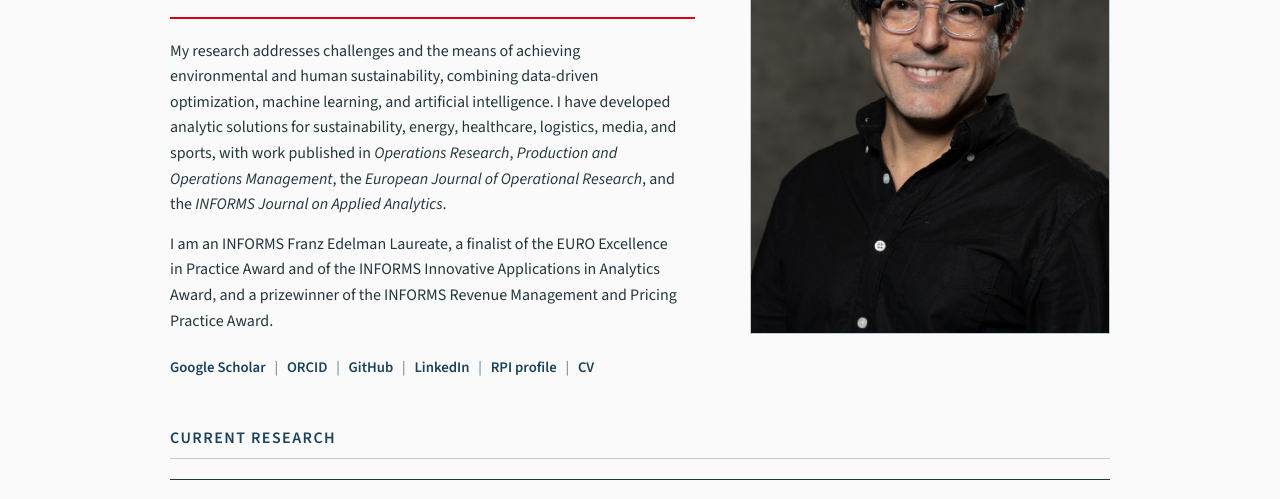
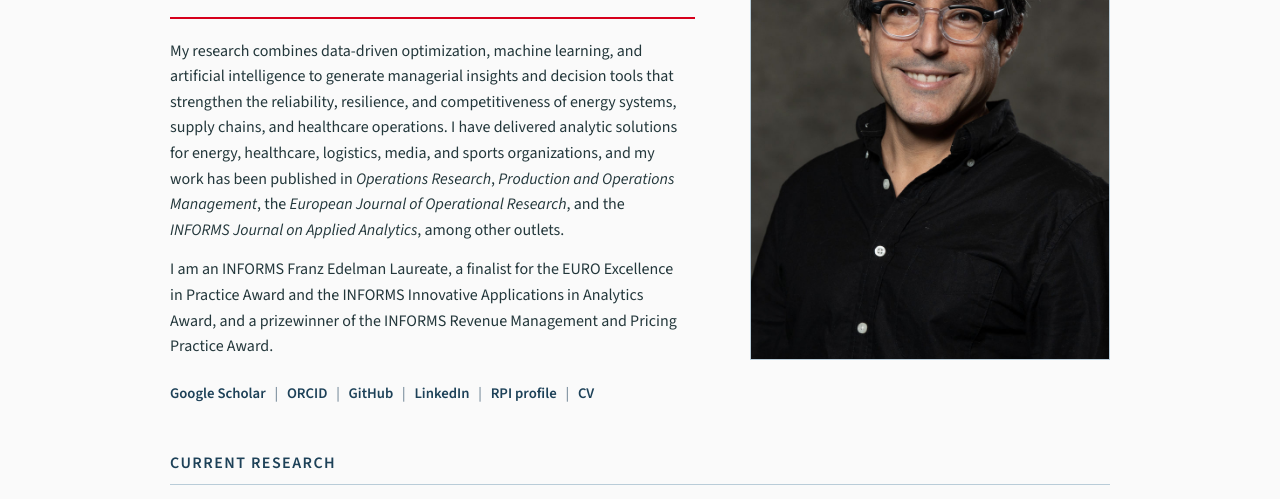
Before and after one commit to ssouyris/ssouyris.github.io, a plain HTML site: page index.html in a window 1280 px wide. Shown: the part 217-716 px from the top of the page. Drawn offline with Linux system fonts and the light colour scheme.

Commit message:
Publish 2026-10-31 18:47 UTC (src b407838)

```diff
--- a/index.html
+++ b/index.html
@@ -179,19 +179,10 @@ ul.task-list li input[type="checkbox"] {
       <a href="https://lally.rpi.edu/" target="_blank" rel="noopener">Lally School of Management</a>,
       <a href="https://www.rpi.edu/" target="_blank" rel="noopener">Rensselaer Polytechnic Institute (RPI)</a></p>
       <div class="rule"></div>
-      <p class="bio">My research addresses challenges and the means of
-      achieving environmental and human sustainability, combining
-      data-driven optimization, machine learning, and artificial
-      intelligence. I have developed analytic solutions for
-      sustainability, energy, healthcare, logistics, media, and sports,
-      with work published in <em>Operations Research</em>,
-      <em>Production and Operations Management</em>, the <em>European
-      Journal of Operational Research</em>, and the <em>INFORMS Journal
-      on Applied Analytics</em>.</p>
-      <p class="bio">I am an INFORMS Franz Edelman Laureate, a finalist
-      of the EURO Excellence in Practice Award and of the INFORMS
-      Innovative Applications in Analytics Award, and a prizewinner of
-      the INFORMS Revenue Management and Pricing Practice Award.</p>
+      <p class="bio">
+      My research combines data-driven optimization, machine learning, and artificial intelligence to generate managerial insights and decision tools that strengthen the reliability, resilience, and competitiveness of energy systems, supply chains, and healthcare operations. I have delivered analytic solutions for energy, healthcare, logistics, media, and sports organizations, and my work has been published in <em>Operations Research</em>, <em>Production and Operations Management</em>, the <em>European Journal of Operational Research</em>, and the <em>INFORMS Journal on Applied Analytics</em>, among other outlets.</p>
+
+      <p class="bio">I am an INFORMS Franz Edelman Laureate, a finalist for the EURO Excellence in Practice Award and the INFORMS Innovative Applications in Analytics Award, and a prizewinner of the INFORMS Revenue Management and Pricing Practice Award.</p>
     </div>
 
     <!-- The `width`/`height` attributes are the file's real pixel
```
